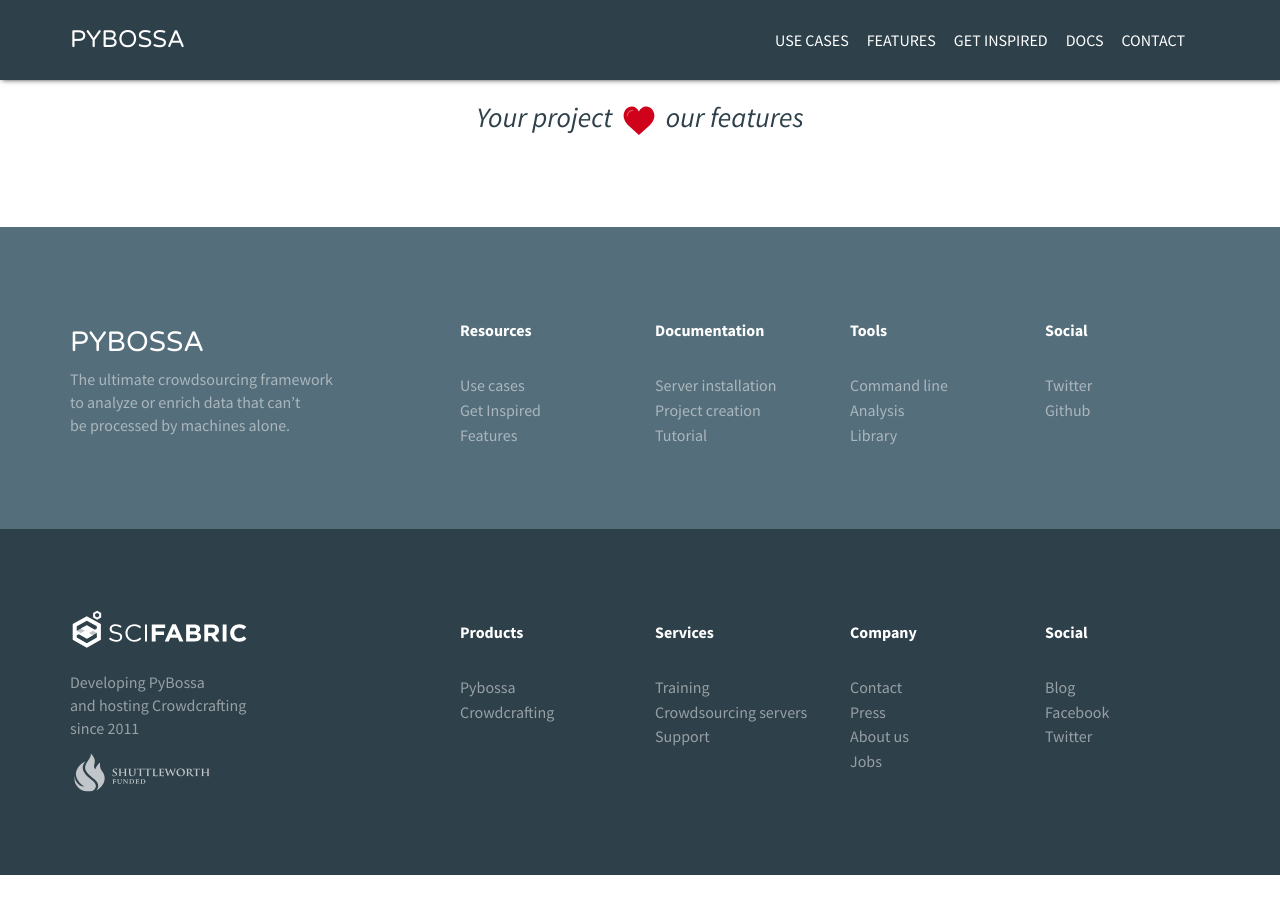
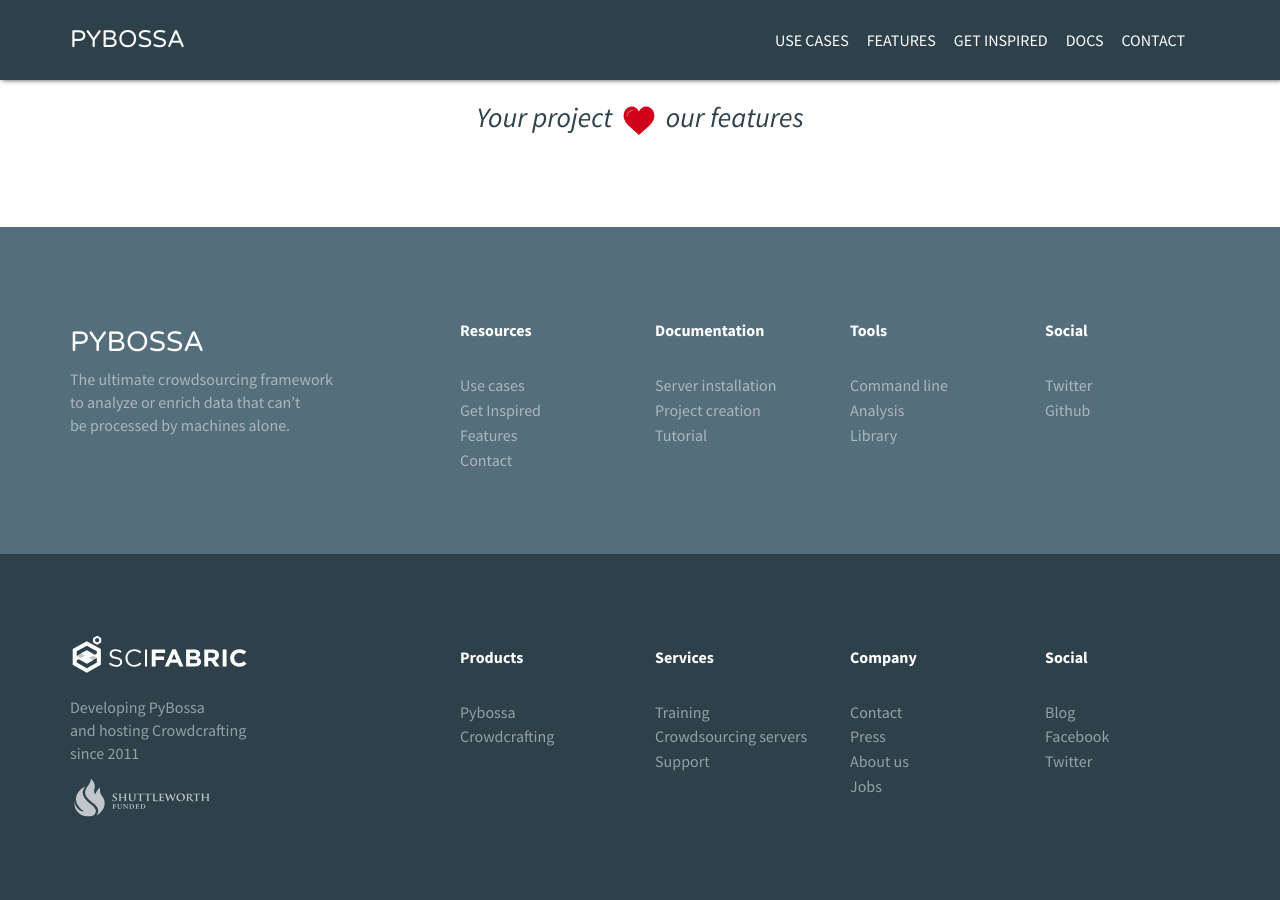
Before and after one commit to Scifabric/pybossa.github.io, a Jekyll site: the page built from index.html, in a window 1280 px wide and 900 px high, scrolled down 1732 px. Built offline with Jekyll 4.4.1, drawn with Linux system fonts in a browser that asks for light colours; nearby versions of some CDN libraries; Markdown is read by kramdown in place of the engine named in the settings; a style sheet for code colours, icons or effects is not loaded; before the commit the page ends 2607 px from its top, so only the background shows below that.

Commit message:
Contact in pybossa footer

```diff
--- a/_includes/footer.html
+++ b/_includes/footer.html
@@ -13,6 +13,7 @@
                     <p><a href="/usecases/">Use cases</a></p>
                     <p><a href="/getinspired/">Get Inspired</a></p>
                     <p><a href="/features/">Features</a></p>
+                    <p><a href="/contact/">Contact</a></p>
 
                 </div>
 
```
